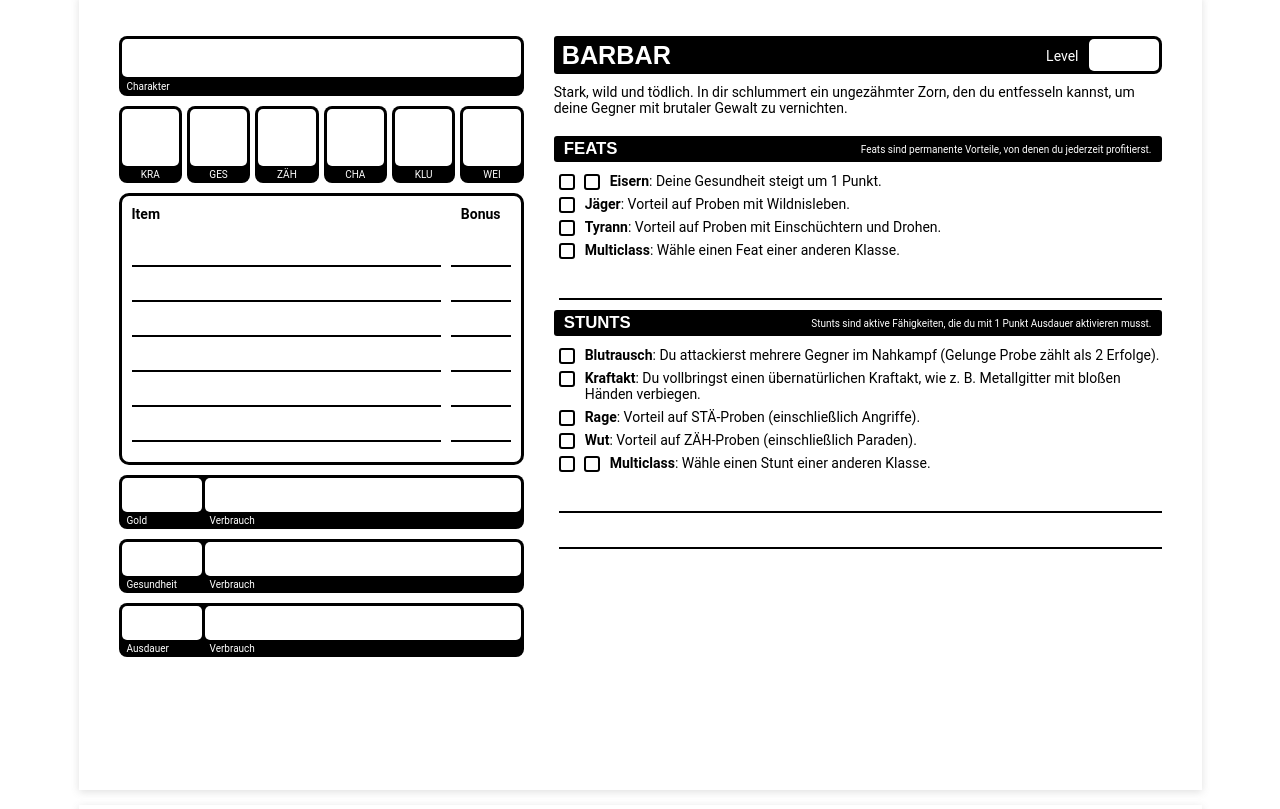
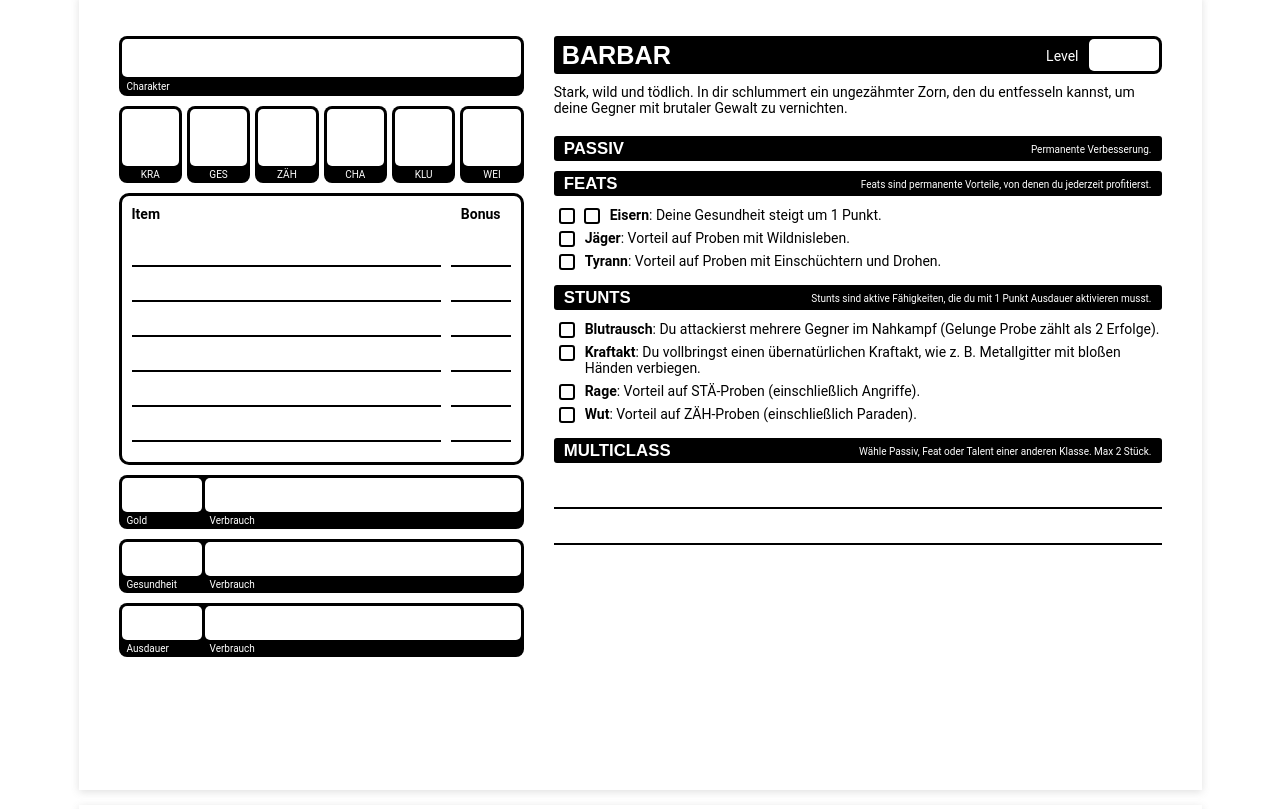
Before and after one commit to Paraldos/dungeoncrawl, a React (Vite) app: page / in a window 1280 px wide. Shown: the part 3325-4134 px from the top of the page. Built offline with nearby package versions, Linux system fonts and the light colour scheme.

Commit message:
refactored Multiclass into its own section

```diff
--- /dev/null
+++ b/src/components/playbooks/Multiclass/Multiclass.css
@@ -0,0 +1,4 @@
+.multiclass__input {
+  border-bottom: 2px solid black !important;
+  padding: 5px;
+}
--- /dev/null
+++ b/src/components/playbooks/Multiclass/Multiclass.jsx
@@ -0,0 +1,12 @@
+import "./Multiclass.css";
+
+const Multiclass = () => {
+  return (
+    <div className="multiclass">
+      <input className="multiclass__input" type="text"></input>
+      <input className="multiclass__input" type="text"></input>
+    </div>
+  );
+};
+
+export default Multiclass;
--- a/src/components/playbooks/Playbook.jsx
+++ b/src/components/playbooks/Playbook.jsx
@@ -9,6 +9,7 @@ import Condition from "./condition/Condition";
 import Title from "./title/Title";
 import TalentHeader from "./talentHeader/TalentHeader";
 import Talents from "./talents/Talents";
+import Multiclass from "./Multiclass/Multiclass";
 
 const Playbook = ({ playbook }) => {
   Playbook.propTypes = {
@@ -30,6 +31,8 @@ const Playbook = ({ playbook }) => {
         <div>
           <Title txt={playbook.title} />
           <p>{playbook.description}</p>
+          <TalentHeader title="Passiv" description="Permanente Verbesserung." />
+
           <TalentHeader
             title="Feats"
             description="Feats sind permanente Vorteile, von denen du jederzeit profitierst."
@@ -40,6 +43,11 @@ const Playbook = ({ playbook }) => {
             description="Stunts sind aktive Fähigkeiten, die du mit 1 Punkt Ausdauer aktivieren musst."
           />
           <Talents listOfTalents={playbook.stunts} />
+          <TalentHeader
+            title="Multiclass"
+            description="Wähle Passiv, Feat oder Talent einer anderen Klasse. Max 2 Stück."
+          />
+          <Multiclass />
         </div>
       </div>
     </section>
--- a/src/components/playbooks/data/Playbook.js
+++ b/src/components/playbooks/data/Playbook.js
@@ -1,19 +1,8 @@
-import Talent from "./Talent.js";
-
 export default class Playbook {
   constructor(title, description, feats = [], stunts = []) {
     this.title = title;
     this.description = description;
     this.feats = feats;
     this.stunts = stunts;
-    this.feats.push(
-      new Talent("Multiclass", "Wähle einen Feat einer anderen Klasse.")
-    );
-    this.stunts.push(
-      new Talent("Multiclass", "Wähle einen Stunt einer anderen Klasse.", [
-        false,
-        false,
-      ])
-    );
   }
 }
--- a/src/components/playbooks/talentHeader/talentHeader.css
+++ b/src/components/playbooks/talentHeader/talentHeader.css
@@ -13,6 +13,7 @@
 
   h3 {
     margin: 0;
+    padding-top: 1px;
   }
 
   label {
@@ -20,6 +21,7 @@
     text-align: right;
     margin-top: 1px;
     padding: 5px 0;
+    line-height: 5px;
 
     @media only screen and (max-width: 1150px) {
       display: none;
--- a/src/components/playbooks/talents/Talents.jsx
+++ b/src/components/playbooks/talents/Talents.jsx
@@ -12,9 +12,6 @@ const Talents = ({ listOfTalents }) => {
       {listOfTalents.map((talent, index) => (
         <Talent key={index} talent={talent} />
       ))}
-      {listOfTalents[listOfTalents.length - 1].stages.map((stage, index) => (
-        <input className="talents__input" key={index} type="text"></input>
-      ))}
     </ul>
   );
 };
```
